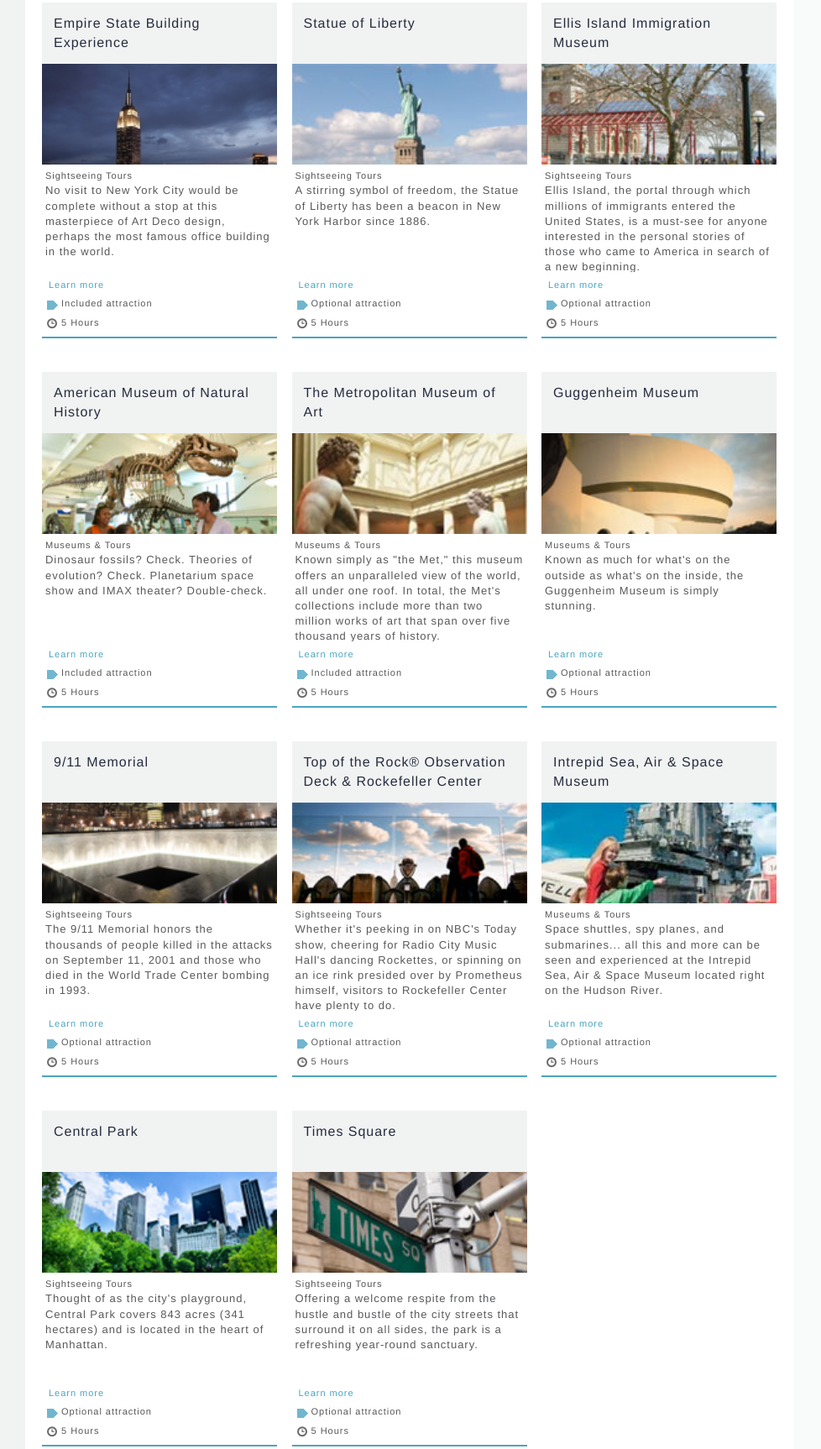
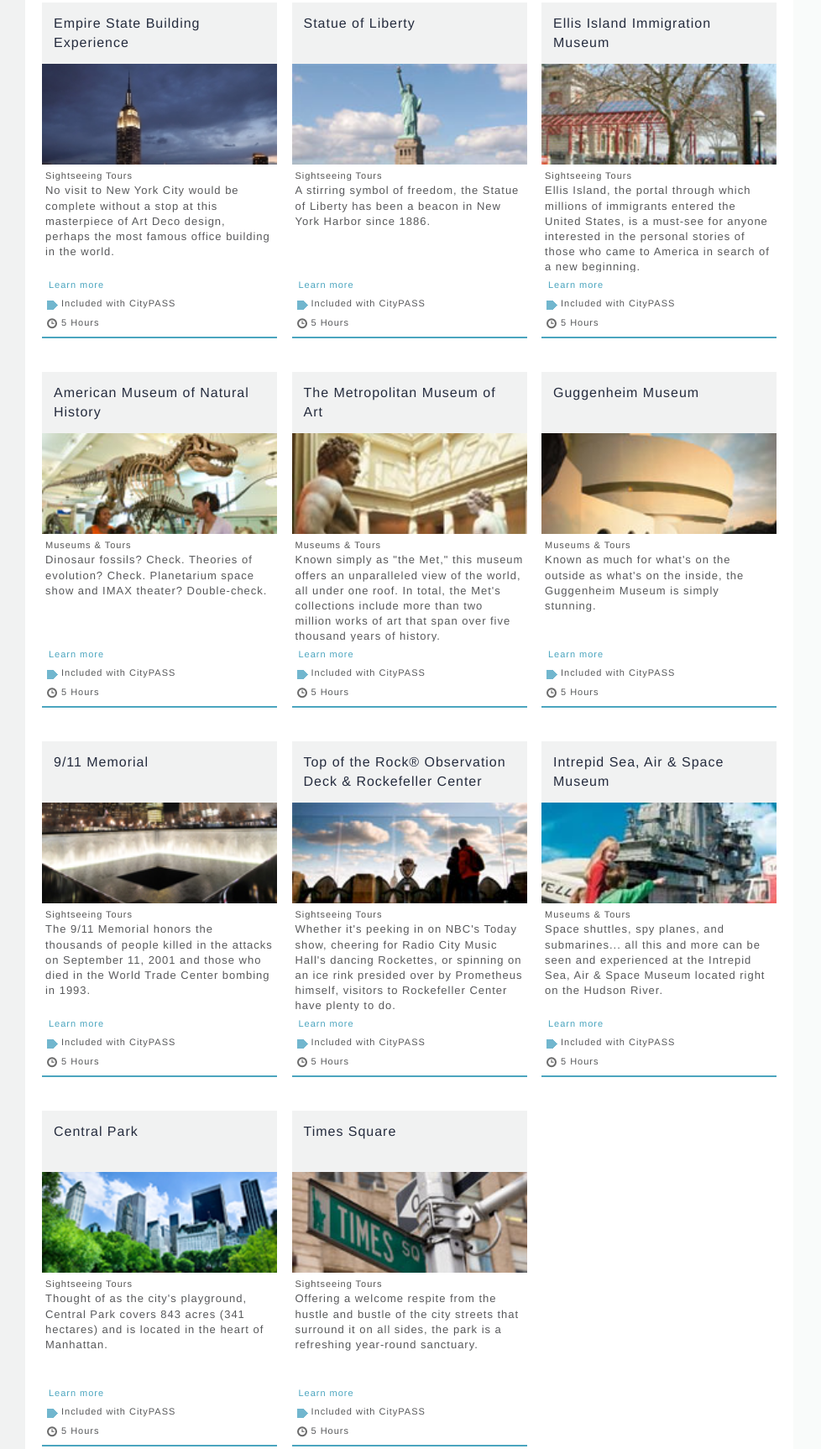
Before and after one commit to turph/CItyPass---Prototype-2015, a website: page app/landingToDo/parentNYC.html in a window 1280 px wide. Shown: the part 498-2224 px from the top of the page at 84% size, without its empty margins (0-978 px from the left). Drawn offline with nearby package versions, Linux system fonts and the light colour scheme.

Commit message:
Text toggle, bkg color

```diff
--- a/app/landingToDo/parentNYC.html
+++ b/app/landingToDo/parentNYC.html
@@ -32,6 +32,7 @@
 		$('#learn1').click (function () {
 			$('#detail1').slideToggle("slow");
 			$('.attractions div:eq(0)').toggleClass("noBorder");
+			$(this).text($(this).text() == 'Learn more' ? 'Close' : 'Learn more');
 			return false;
 		});
 	});
@@ -64,7 +65,7 @@
 						<div class="description"><span class="type mouse">Sightseeing Tours</span>No visit to New York City would be complete without a stop at this masterpiece of Art Deco design, perhaps the most famous office building in the world.</div>
 						<div class="info">
 							<div class="learn"><a id="learn1" href="">Learn more</a></div>
-							<div><img src="../assets/img/icons/status.png" width="16" height="16" alt="Status">Included attraction</div>
+							<div><img src="../assets/img/icons/status.png" width="16" height="16" alt="Status">Included with CityPASS</div>
 							<div><img src="../assets/img/icons/clock.png" width="16" height="16" alt="Clock">5 Hours</div>
 						</div>
 					</div>
@@ -74,7 +75,7 @@
 						<div class="description"><span class="type mouse">Sightseeing Tours</span>A stirring symbol of freedom, the Statue of Liberty has been a beacon in New York Harbor since 1886.</div>
 						<div class="info">
 							<div class="learn"><a href="">Learn more</a></div>
-							<div><img src="../assets/img/icons/status.png" width="16" height="16" alt="Status">Optional attraction</div>
+							<div><img src="../assets/img/icons/status.png" width="16" height="16" alt="Status">Included with CityPASS</div>
 							<div><img src="../assets/img/icons/clock.png" width="16" height="16" alt="Clock">5 Hours</div>
 						</div>
 					</div>
@@ -84,7 +85,7 @@
 						<div class="description"><span class="type mouse">Sightseeing Tours</span>Ellis Island, the portal through which millions of immigrants entered the United States, is a must-see for anyone interested in the personal stories of those who came to America in search of a new beginning.</div>
 						<div class="info">
 							<div class="learn"><a href="">Learn more</a></div>
-							<div><img src="../assets/img/icons/status.png" width="16" height="16" alt="Status">Optional attraction</div>
+							<div><img src="../assets/img/icons/status.png" width="16" height="16" alt="Status">Included with CityPASS</div>
 							<div><img src="../assets/img/icons/clock.png" width="16" height="16" alt="Clock">5 Hours</div>
 						</div>
 					</div>
@@ -103,7 +104,7 @@
 						<div class="description"><span class="type mouse">Museums & Tours</span>Dinosaur fossils? Check. Theories of evolution? Check. Planetarium space show and IMAX theater? Double-check.</div>
 						<div class="info">
 							<div class="learn"><a href="">Learn more</a></div>
-							<div><img src="../assets/img/icons/status.png" width="16" height="16" alt="Status">Included attraction</div>
+							<div><img src="../assets/img/icons/status.png" width="16" height="16" alt="Status">Included with CityPASS</div>
 							<div><img src="../assets/img/icons/clock.png" width="16" height="16" alt="Clock">5 Hours</div>
 						</div>
 					</div>
@@ -113,7 +114,7 @@
 						<div class="description"><span class="type mouse">Museums & Tours</span>Known simply as "the Met," this museum offers an unparalleled view of the world, all under one roof. In total, the Met's collections include more than two million works of art that span over five thousand years of history.</div>
 						<div class="info">
 							<div class="learn"><a href="">Learn more</a></div>
-							<div><img src="../assets/img/icons/status.png" width="16" height="16" alt="Status">Included attraction</div>
+							<div><img src="../assets/img/icons/status.png" width="16" height="16" alt="Status">Included with CityPASS</div>
 							<div><img src="../assets/img/icons/clock.png" width="16" height="16" alt="Clock">5 Hours</div>
 						</div>
 					</div>
@@ -123,7 +124,7 @@
 						<div class="description"><span class="type mouse">Museums & Tours</span>Known as much for what's on the outside as what's on the inside, the Guggenheim Museum is simply stunning.</div>
 						<div class="info">
 							<div class="learn"><a href="">Learn more</a></div>
-							<div><img src="../assets/img/icons/status.png" width="16" height="16" alt="Status">Optional attraction</div>
+							<div><img src="../assets/img/icons/status.png" width="16" height="16" alt="Status">Included with CityPASS</div>
 							<div><img src="../assets/img/icons/clock.png" width="16" height="16" alt="Clock">5 Hours</div>
 						</div>
 					</div>
@@ -133,7 +134,7 @@
 						<div class="description"><span class="type mouse">Sightseeing Tours</span>The 9/11 Memorial honors the thousands of people killed in the attacks on September 11, 2001 and those who died in the World Trade Center bombing in 1993.</div>
 						<div class="info">
 							<div class="learn"><a href="">Learn more</a></div>
-							<div><img src="../assets/img/icons/status.png" width="16" height="16" alt="Status">Optional attraction</div>
+							<div><img src="../assets/img/icons/status.png" width="16" height="16" alt="Status">Included with CityPASS</div>
 							<div><img src="../assets/img/icons/clock.png" width="16" height="16" alt="Clock">5 Hours</div>
 						</div>
 					</div>
@@ -143,7 +144,7 @@
 						<div class="description"><span class="type mouse">Sightseeing Tours</span>Whether it's peeking in on NBC's Today show, cheering for Radio City Music Hall's dancing Rockettes, or spinning on an ice rink presided over by Prometheus himself, visitors to Rockefeller Center have plenty to do.</div>
 						<div class="info">
 							<div class="learn"><a href="">Learn more</a></div>
-							<div><img src="../assets/img/icons/status.png" width="16" height="16" alt="Status">Optional attraction</div>
+							<div><img src="../assets/img/icons/status.png" width="16" height="16" alt="Status">Included with CityPASS</div>
 							<div><img src="../assets/img/icons/clock.png" width="16" height="16" alt="Clock">5 Hours</div>
 						</div>
 					</div>
@@ -153,7 +154,7 @@
 						<div class="description"><span class="type mouse">Museums & Tours</span>Space shuttles, spy planes, and submarines... all this and more can be seen and experienced at the Intrepid Sea, Air & Space Museum located right on the Hudson River.</div>
 						<div class="info">
 							<div class="learn"><a href="">Learn more</a></div>
-							<div><img src="../assets/img/icons/status.png" width="16" height="16" alt="Status">Optional attraction</div>
+							<div><img src="../assets/img/icons/status.png" width="16" height="16" alt="Status">Included with CityPASS</div>
 							<div><img src="../assets/img/icons/clock.png" width="16" height="16" alt="Clock">5 Hours</div>
 						</div>
 					</div>
@@ -163,7 +164,7 @@
 						<div class="description"><span class="type mouse">Sightseeing Tours</span>Thought of as the city's playground, Central Park covers 843 acres (341 hectares) and is located in the heart of Manhattan.</div>
 						<div class="info">
 							<div class="learn"><a href="">Learn more</a></div>
-							<div><img src="../assets/img/icons/status.png" width="16" height="16" alt="Status">Optional attraction</div>
+							<div><img src="../assets/img/icons/status.png" width="16" height="16" alt="Status">Included with CityPASS</div>
 							<div><img src="../assets/img/icons/clock.png" width="16" height="16" alt="Clock">5 Hours</div>
 						</div>
 					</div>
@@ -173,7 +174,7 @@
 						<div class="description"><span class="type mouse">Sightseeing Tours</span>Offering a welcome respite from the hustle and bustle of the city streets that surround it on all sides, the park is a refreshing year-round sanctuary.</div>
 						<div class="info">
 							<div class="learn"><a href="">Learn more</a></div>
-							<div><img src="../assets/img/icons/status.png" width="16" height="16" alt="Status">Optional attraction</div>
+							<div><img src="../assets/img/icons/status.png" width="16" height="16" alt="Status">Included with CityPASS</div>
 							<div><img src="../assets/img/icons/clock.png" width="16" height="16" alt="Clock">5 Hours</div>
 						</div>
 					</div>
```
Also changed, not shown: app/assets/css/app.css, build/styles/scss/globals/_thingsToDo.scss, 1 other file.
